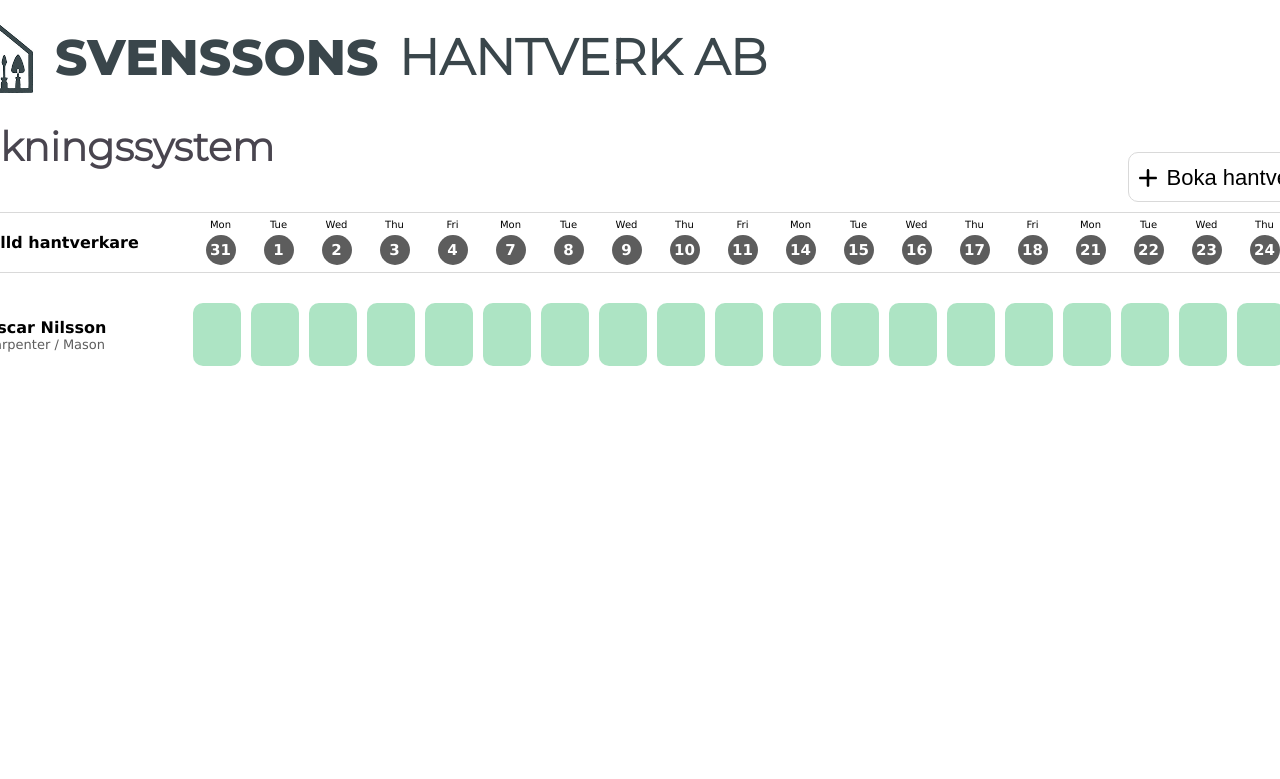
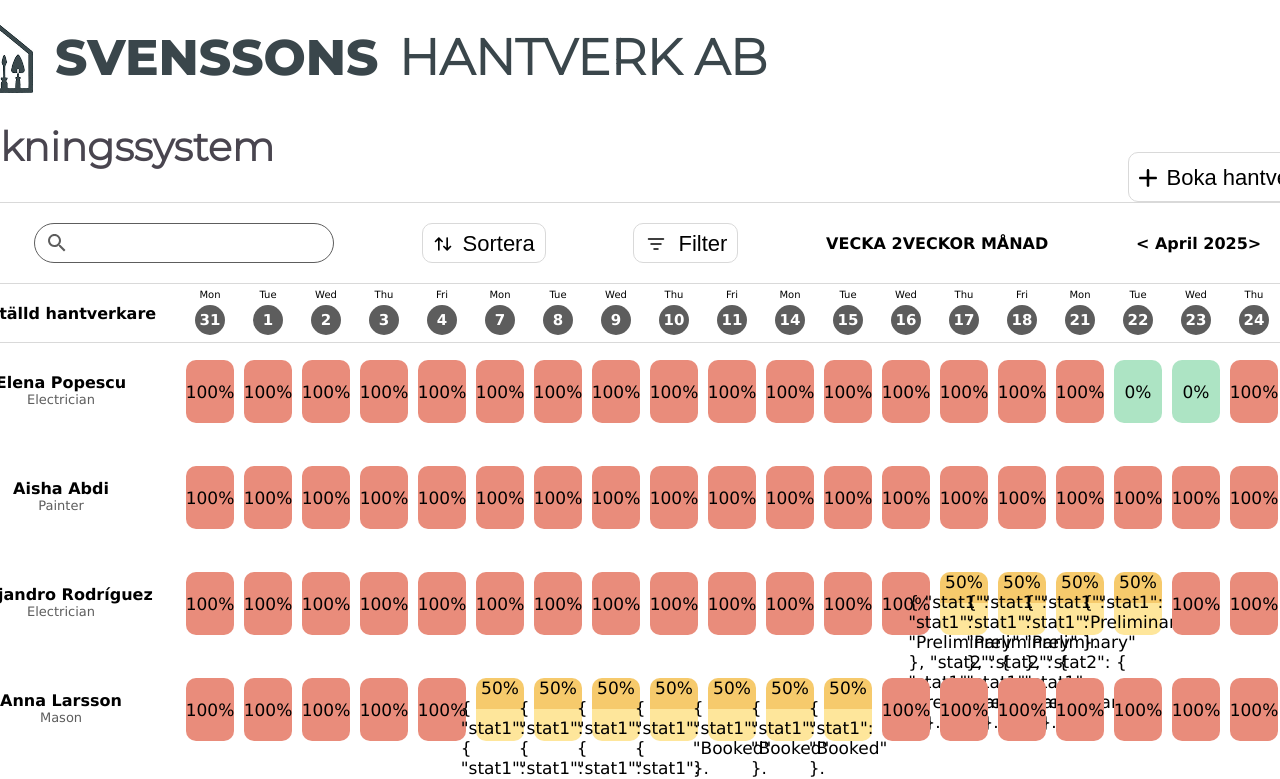
Before and after one commit to joakimgidlund/grupp-10-uppgift-3, a Vue app: page / in a window 1280 px wide. Shown: the top 779 px of the page. Built offline with nearby package versions, Linux system fonts and the light colour scheme.

Commit message:
redid mapping of workers, started work on representing the data

```diff
--- a/src/components/CalendarComponent.vue
+++ b/src/components/CalendarComponent.vue
@@ -1,7 +1,7 @@
 <script setup>
 import WorkerComponent from "./WorkerComponent.vue"
 import BookingService from "./services/BookingService.js"
-import { format, getDay, getDate, isWeekend, eachDayOfInterval, lightFormat } from "date-fns";
+import { format, getDate, eachDayOfInterval } from "date-fns";
 </script>
 
 <script>
@@ -23,15 +23,6 @@
             end: new Date(2025, 3, 25)
         })
 
-        // for(const date of this.dateInterval) {
-        //     if(date.getDay() === 0 || date.getDay() === 6) {
-        //         console.log("Delete: " + date)
-        //         const index = this.dateInterval.indexOf(date)
-        //         console.log(index)
-        //         this.dateInterval.slice(index, index)
-        //     }
-        // }
-
         const noWeekends = this.dateInterval.filter(date => !(date.getDay() === 6 || date.getDay() === 0))
 
         this.dateInterval = noWeekends
@@ -43,67 +34,96 @@
 </script>
 
 <template>
-    <div class="calendar-top">
-        <div class="name-top">Anställd hantverkare</div>
-        <div v-for="day in dateInterval" class="date">
-            <div class="date-text">{{ format(day, "EEE") }}</div>
-            <div class="date-circle">{{ getDate(day) }}</div>
+    <div class="calendar">
+        <div class="utility-bar">
+            <input type="search" class="search">
+            <button class="default-button">
+                <img src="../assets/sort.svg" alt="sort">
+                <span>Sortera</span>
+            </button>
+            <button class="default-button">
+                <img src="../assets/filter.svg" alt="filter">
+                <span>Filter</span>
+            </button>
+
+            <div>VECKA 2VECKOR MÅNAD</div>
+            <div>
+                < April 2025>
+            </div>
         </div>
-        <!-- <div class=""></div> -->
+        <div class="calendar-top">
+            <div class="name-top">Anställd hantverkare</div>
+            <div v-for="day in dateInterval" class="date">
+                <div class="date-text">{{ format(day, "EEE") }}</div>
+                <div class="date-circle">{{ getDate(day) }}</div>
+            </div>
+        </div>
+        <WorkerComponent class="worker" v-for="worker in bookingData" :key="worker.name" :name="worker.name"
+            :professions="worker.professions" :bookings="worker.bookings"></WorkerComponent>
     </div>
-    <WorkerComponent v-for="booking in bookingData" :key="booking" :name="booking.name" :professions="booking.professions" :bookings="booking.bookings"></WorkerComponent>
 </template>
 
 <style scoped>
+.calendar {
+    border-top: 1px solid #D9D9D9;
+    border-left: 1px solid #D9D9D9;
+    border-right: 1px solid #D9D9D9;
+    border-top-left-radius: 10px;
+    border-top-right-radius: 10px;
+    padding: 20px 0px 20px 0px;
+}
+
+.utility-bar {
+    display: flex;
+    align-items: center;
+    justify-content: space-evenly;
+    padding-bottom: 20px;
+}
+
+.search {
+    background-image: url("../assets/search.svg");
+    background-repeat: no-repeat;
+    background-position-y: center;
+    background-position-x: 10px;
+
+    height: 40px;
+    width: 300px;
+
+    border: 1px solid #5D5D5D;
+    border-radius: 20px;
+
+    padding-left: 10px;
+}
+
 .calendar-top {
-    display: grid;
-    grid-template-columns: 238px repeat(20, 48px);
-    grid-template-rows: 58px auto(20px);
-    row-gap: 43px;
-    column-gap: 10px;
+    display: flex;
+    gap: 10px;
 
-    text-align: center;
-    align-items: center;
-    justify-self: center;
-
-    margin-top: 10px;
+    padding: 5px 0px 7px 0px;
+    margin-bottom: 17px;
 
     border-top: 1px solid #D9D9D9;
     border-bottom: 1px solid #D9D9D9;
-    /* border-radius: 10px; */
 }
 
-/* .calendar-top {
-    display: flex;
-    text-align: center;
-    justify-content: space-evenly;
-
-    margin-top: 10px;
-
-    border-bottom: 1px solid #D9D9D9;
-    border-top: 1px solid #D9D9D9;
-} */
-
 .name-top {
-    padding: 20px 0px 20px 0px;
-    margin-right: 50px;
+    width: 230px;
 
     text-align: center;
-    text-wrap: nowrap;
+    padding-top: 15px;
 }
 
 .date {
     display: flex;
     flex-wrap: wrap;
     justify-content: center;
+    text-align: center;
+
+    width: 48px;
 
     font-size: 10px;
     font-weight: 500;
     row-gap: 5px;
-
-    padding: 5px 0px 6px 0px;
-
-    /* border-bottom: 1px solid #D9D9D9; */
 }
 
 .date-text {
--- a/src/components/DayComponent.vue
+++ b/src/components/DayComponent.vue
@@ -1,28 +1,94 @@
 <script>
 export default {
+    data() {
+        return {
+            percentageString: String,
+            statOne: String,
+        }
+    },
+
     props: {
-        activity: String,
+        activities: undefined,
         percentage: Number,
+        stat: Object,
+    },
+
+    methods: {
+        percentageNumberToString() {
+            if (this.percentage === 100) {
+                this.percentageString = "hundred"
+            }
+            if (this.percentage === 50) {
+                this.percentageString = "fifty"
+            }
+            if (this.percentage === 0) {
+                this.percentageString = "zero"
+            }
+        }
+    },
+
+    created() {
+        this.percentageNumberToString()
     }
 }
 </script>
 
 <template>
-    <div>
-
+    <div v-if="percentage === 50" class="half-box" :class="[stat, percentageString, activities]">
+        <div class="top"> {{ percentage }}%</div>
+        <div class="bottom"> {{ stat }}. </div>
+    </div>
+    <div v-else class="day-box" :class="[stat, percentageString, activities]">
+        <span v-if="stat === 'Preliminary'">Prel.</span><span v-if="stat != 'Absent'">{{ percentage }}%</span>
     </div>
 </template>
 
 <style scoped>
-div {
+.half-box {
     width: 48px;
     height: 63px;
+
+    display: flex;
+    flex-wrap: wrap;
+
+    justify-content: center;
+    align-items: center;
+    font-size: 17px;
+    font-weight: 400;
+
+    border-radius: 10px;
+    background: linear-gradient(#F6CA6C 50%, #FEE69B 50%);
+}
+
+.day-box {
+    width: 48px;
+    height: 63px;
+
+    display: flex;
+    flex-wrap: wrap;
+
+    justify-content: center;
+    align-items: center;
+    font-size: 17px;
+    font-weight: 400;
 
     border-radius: 10px;
     background-color: #ADE4C4;
 }
 
 .hundred {
-    background-color: #ADE4C4;
+    background-color: #E98C7B;
+}
+
+.fifty {
+    background-color: #F6CA6C;
+}
+
+.Absent {
+    background-color: #827DE7;
+}
+
+.Preliminary {
+    background-color: #F6CA6C;
 }
 </style>
--- a/src/components/WorkerComponent.vue
+++ b/src/components/WorkerComponent.vue
@@ -18,60 +18,9 @@
     },
 
     methods: {
-        // parseBookingData() {
-        //     for (const booking of this.bookings) {
-        //         const start = new Date(booking.from)
-        //         const end = new Date(booking.to)
-
-        //         const bookingInterval = eachDayOfInterval({
-        //             start: start,
-        //             end: end
-        //         }).filter(date => !(date.getDay() === 6 || date.getDay() === 0))
-
-        //         for (const date of bookingInterval) {
-        //             if (!isAfter(date, new Date(2025, 3, 25))) {
-
-        //                 // if (this.details.includes(date)) {
-        //                 //     console.log("Found date")
-        //                 //     const index = this.details.indexOf(date);
-        //                 //     this.details[index].activity.push(booking.activity)
-        //                 //     return
-        //                 // }
-
-        //                 this.details.push(
-        //                     {
-        //                         activity: booking.activity,
-        //                         date: date,
-        //                         percentage: booking.percentage
-        //                     }
-        //                 )
-        //             }
-        //         }
-        //     }
-
-        //     console.log(this.details)
-        // }
-
     },
 
-    // checkDate(day) {
-    //     // for (const i of this.interval[0]) {
-    //     //     if (compareAsc(i, day) === 0) {
-    //     //         this.hundred = true
-    //     //     }
-    //     // }
-    // }
-
     created() {
-        // this.details = BookingService.getBookingData()
-        // console.log(this.details)
-
-        // this.dates = eachDayOfInterval({
-        //     start: new Date(2025, 2, 31),
-        //     end: new Date(2025, 3, 25)
-        // })
-
-        // this.dates = this.dates.filter(date => !(date.getDay() === 6 || date.getDay() === 0))
     }
 
 }
@@ -81,6 +30,7 @@
     <div class="worker-row">
         <div class="worker">
             <div class="name-box">
+                <div>
                     {{ name }}
                 </div>
                 <div v-if="professions.length === 2" class="professions">
@@ -90,34 +40,22 @@
                     {{ professions[0] }}
                 </div>
             </div>
-        <DayComponent v-for="day of bookings"></DayComponent>
+        </div>
+        <DayComponent v-for="day of bookings" :percentage="day.percentage" :stat="day.status" :activities="day.activities"></DayComponent>
     </div>
 </template>
 
 <style scoped>
 .worker-row {
-    display: grid;
-    grid-template-columns: 238px repeat(20, 48px);
-    grid-template-rows: 63px;
-    column-gap: 10px;
-    align-items: center;
-    text-align: center;
-
-    margin: 30px 0px 30px 0px;
-}
-
-.worker {
-    grid-column-start: 1;
-    grid-row-start: 1;
-
-    text-align: center;
-    width: 200px;
-
-    margin-right: 26px;
+    display: flex;
+    gap: 10px;
+    margin-bottom: 43px;
 }
 
 .name-box {
-    grid-column: 1;
+    width: 230px;
+    text-align: center;
+    padding-top: 13px;
 }
 
 .name {
--- a/src/components/services/BookingService.js
+++ b/src/components/services/BookingService.js
@@ -10,7 +10,7 @@
             //     method: "GET"
             // })
 
-            let res = oscar
+            let res = testdata
 
             // Future code for custom dates
             // let res = await fetch("https://yrgo-web-services.netlify.app/bookings?start=" + startDate + "&end=" + endDate, {
@@ -19,11 +19,7 @@
 
             let data = res
 
-            //Create a list of workers with fetched data
-            let workerList = this.parseWorkerData(data)
-
-            //Fill the workers' bookings with empty dates where there are no bookings
-            workerList = this.buildFullDates(workerList)
+            let workerList = BookingPipeline.parseWorkerData(data)
 
             console.log(workerList)
 
@@ -32,54 +28,79 @@
             console.log(err)
         }
     },
+}
 
-    //Creates a list of workers based on each person in fetched data
-    //Creates an array of dates in each booking, iterates over it,
-    //adding all details
+//Pipeline handling all data so we can't call it accidentally
+const BookingPipeline = {
     parseWorkerData(data) {
         let workerList = []
 
-        for (const person of data) {
+        for (const worker of data) {
 
-            let dates = []
-            let acts = []
-            let percentages = []
-            let status = []
+            const mappedWorker = this.mapWorkerData(worker)
 
-            for (const workPeriod of person.bookings) {
+            workerList.push(mappedWorker)
+        }
+
+        return workerList
+    },
+
+    mapWorkerData(worker) {
+
+        let workerData = {
+            name: worker.name,
+            professions: worker.professions,
+            bookings: []
+        }
+
+        for (let booking of worker.bookings) {
             let interval = eachDayOfInterval({
-                    start: workPeriod.from,
-                    end: workPeriod.to,
+                start: booking.from,
+                end: booking.to,
+            }).filter(date => !(date.getDay() === 6 || date.getDay() === 0))
+            //This filters out all weekends
+            interval = this.formatDates(interval)
+
+            let arr = []
+            for (const date of interval) {
+                if (isBefore(date, new Date(2025, 3, 26)))
+                    arr.push({
+                        date: date,
+                        activities: booking.activity,
+                        percentage: booking.percentage,
+                        status: { stat1: booking.status }
+                    })
+            }
+
+            workerData.bookings.push(...arr)
+        }
+
+        workerData = this.duplicateDateRemap(workerData)
+        workerData = this.buildFullDates(workerData)
+
+        return workerData
+    },
+
+    //Merges two overlapping dates into one
+    duplicateDateRemap(workerData) {
+
+        //Asc. sorting before merging logic
+        workerData.bookings.sort((a, b) => {
+            return new Date(a.date) - new Date(b.date)
         })
 
-                //This filters out all weekends
-                interval = interval.filter(date => !(date.getDay() === 6 || date.getDay() === 0))
+        for (let i = 1; i < workerData.bookings.length; ++i) {
+            let currentWorker = workerData.bookings[i]
+            let prevWorker = workerData.bookings[i - 1]
 
-                // console.log(fullDates)
-                // console.log(interval)
-
-                for (const date of interval) {
-                    if (isBefore(date, new Date(2025, 3, 27))) {
-                        dates.push(date)
-                        acts.push(workPeriod.activity)
-                        percentages.push(workPeriod.percentage)
-                        status.push(workPeriod.status)
-                    }
+            if (prevWorker.date === currentWorker.date) {
+                prevWorker.activities = { act1: prevWorker.activities, act2: currentWorker.activities }
+                prevWorker.status = { stat1: prevWorker.status, stat2: currentWorker.status }
+                workerData.bookings.splice(i, 1)
             }
         }
 
-            dates = this.formatDates(dates)
-
-            let datesandprofs = this.deleteDuplicateDates(dates, acts, percentages, status)
-            dates = datesandprofs[0]
-            acts = datesandprofs[1]
-            percentages = datesandprofs[2]
-            status = datesandprofs[3]
-
-            workerList = this.generateWorkers(workerList, person, dates, acts, percentages, status)
-        }
-
-        return workerList
+        return workerData
     },
 
     //Format to an easily sorted ISO format
@@ -93,75 +114,11 @@
         return arr
     },
 
-    deleteDuplicateDates(dates, acts, percentages, status) {
-        let newDates = []
-        let newActs = []
-        let newPerc = []
-        let newStatus = []
+    //Insert missing days into the worker's bookings for rendering
+    buildFullDates(workerData) {
 
-        for (let i = 0; i < dates.length; ++i) {
-            newPerc.push(percentages[i])
-            if (!newDates.includes(dates[i])) {
-                newDates.push(dates[i])
-
-            }
-
-            newStatus.push(
-                { stat1: status[i] }
-            )
-
-            newActs.push(
-                { act1: acts[i] }
-            )
-
-            if (percentages[i] === 50) {
-                newStatus.push({ stat1: newStatus[i], act2: status[i] })
-
-                newActs[i].act2 = acts[i]
-            }
-        }
-
-        // console.log(newActs)
-        return [newDates, newActs, newPerc, newStatus]
-    },
-
-    generateWorkers(workerList, person, dates, acts, percentages, status) {
-
-        for (let i = 0; i < dates.length; ++i) {
-            // Look if this person exists in the list, if not, add all info, if they do, add only bookings
-            let foundName = workerList.find(worker => worker.name === person.name)
-            if (foundName === undefined) {
-                workerList.push(
-                    {
-                        name: person.name,
-                        professions: person.professions,
-                        bookings: [
-                            {
-                                date: dates[i],
-                                acts: acts[i],
-                                percentage: percentages[i],
-                                status: status[i]
-                            }
-                        ]
-                    })
-            } else {
-                foundName.bookings.push({
-                    date: dates[i],
-                    acts: acts[i],
-                    percentage: percentages[i],
-                    status: status[i]
-                })
-            }
-        }
-
-        return workerList
-    },
-
-    //insert missing dates into every worker to make sure they each have 4 weeks
-    //of weekdays in their bookings
-    buildFullDates(workerList) {
-        let completeWorkerList = []
-
+        //An array of all days in the interval
+        //Hardcoded for simplicity, may change
         let fullDates = eachDayOfInterval({
             start: new Date(2025, 2, 31),
             end: new Date(2025, 3, 25)
@@ -170,37 +127,37 @@
         fullDates = this.formatDates(fullDates)
 
         console.log("Building full dates...")
-        //Loop through every worker
-        for (let worker of workerList) {
-            completeWorkerList.push(worker)
 
         //If bookings are already filled, skip this worker.
-            //Hardcoded for now, easily changed if we want to show different time periods
-            if (worker.bookings.length === 20) {
-                continue
+        //Hardcoded for simplicity, easily changed later
+        if (workerData.bookings.length === 20) {
+            return workerData
         }
 
         for (const date of fullDates) {
-                let tempDate = worker.bookings.find(booking => {
+            //Search for a date in fullDates
+            let tempDate = workerData.bookings.find(booking => {
                 return booking.date === date
             })
+
             if (tempDate === undefined) {
-                    worker.bookings.push({
+                workerData.bookings.push({
                     date: date,
-                        acts: [],
-                        percentage: [0],
-                        status: ["Free"]
+                    activities: "None",
+                    percentage: 0,
+                    status: { stat1: "Free" }
                 })
             }
-            }
 
-            worker.bookings.sort((a, b) => {
+            workerData.bookings.sort((a, b) => {
                 return new Date(a.date) - new Date(b.date)
             })
         }
 
-        return completeWorkerList
-    },
+        // workerData.bookings.splice(20)
+
+        return workerData
+    }
 }
 
 Object.freeze(BookingService)
```
Also changed, not shown: THOUGHTS.TXT (deleted). Lines whose indentation alone changed are shown as unchanged.
